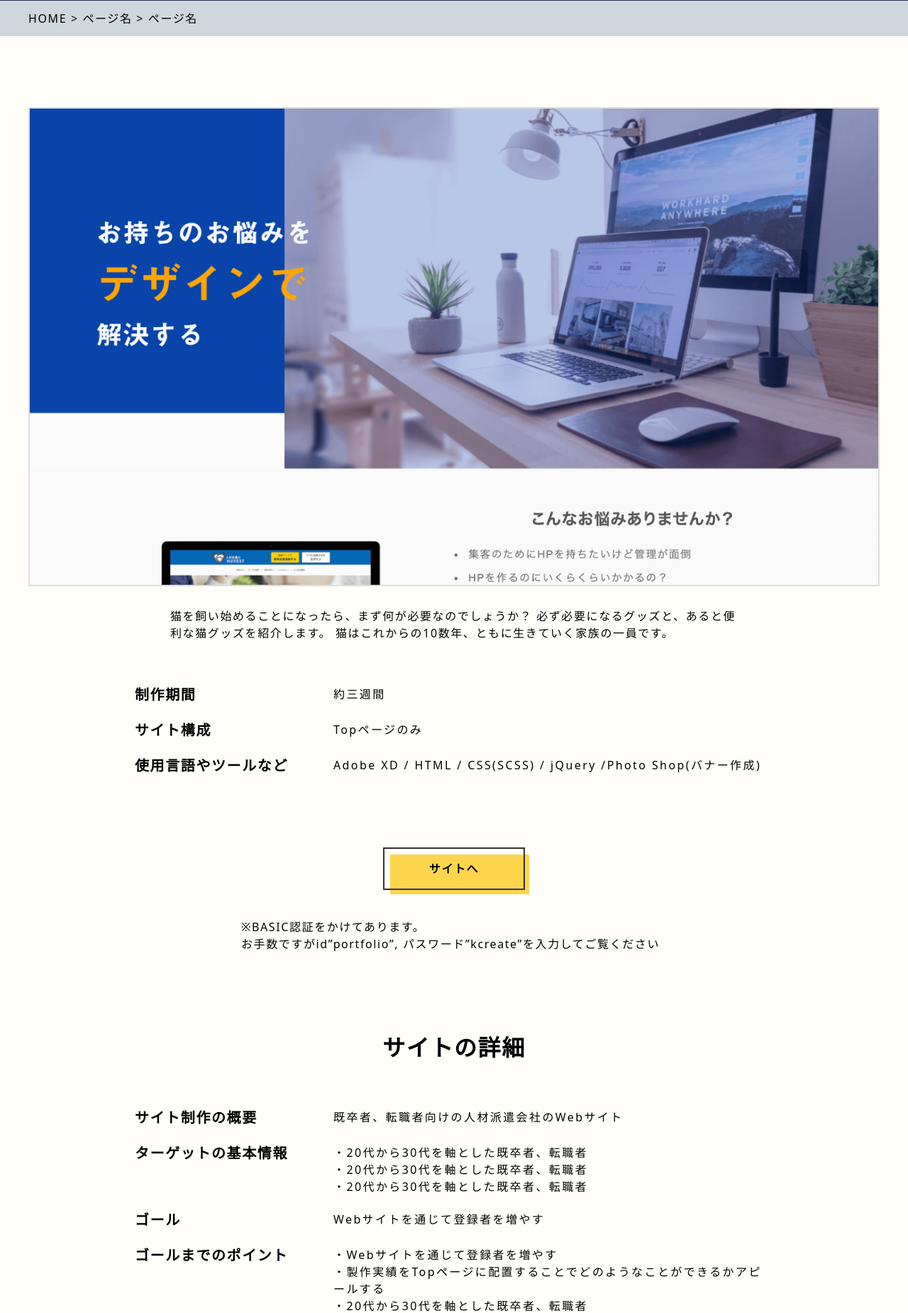
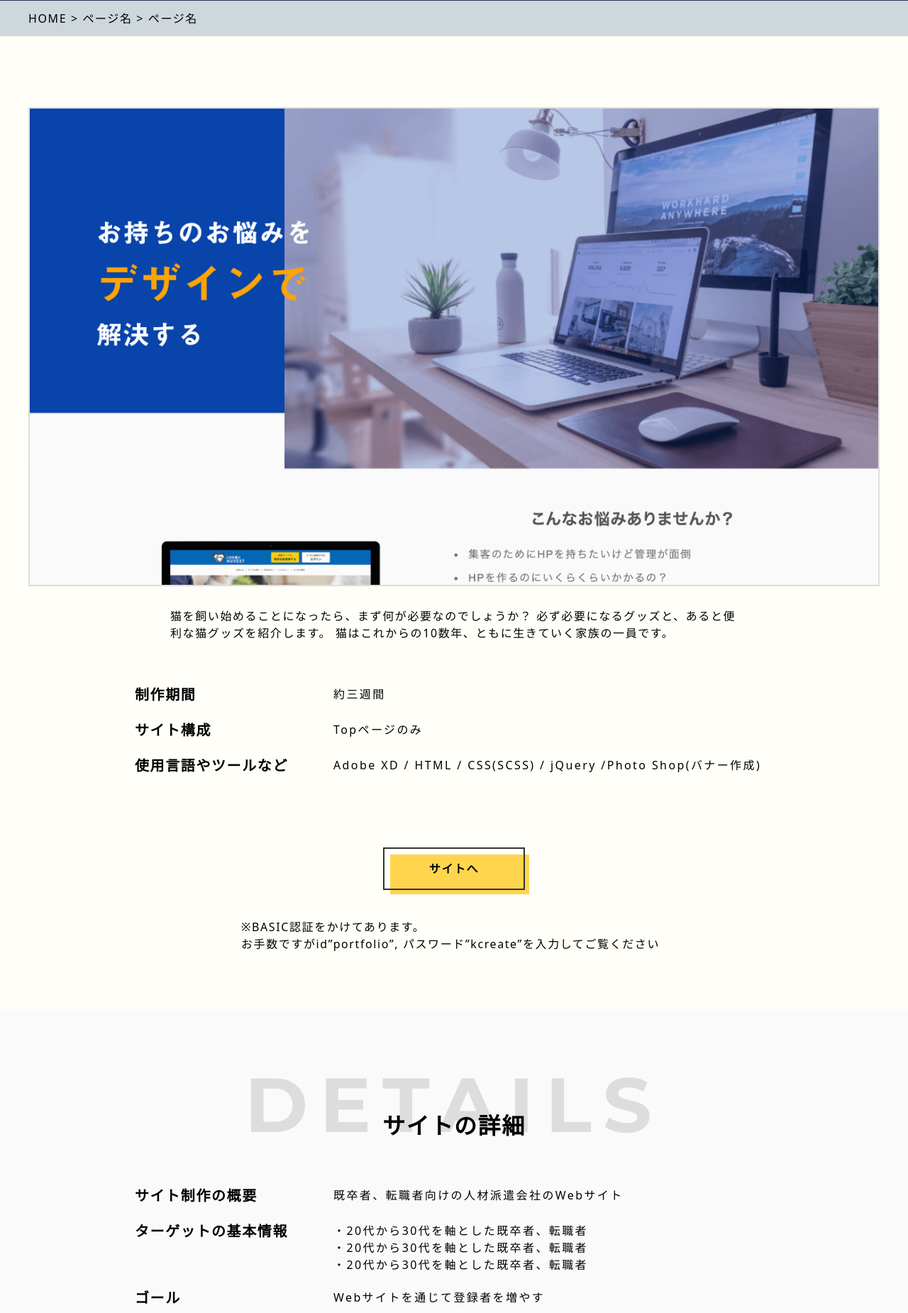
Before and after one commit to kbo580/my-portfolio-2022.7.25, a PHP site: page /single-temp.html in a window 1280 px wide. Shown: the part 559-2409 px from the top of the page at 71% size. Run offline with PHP 8.4, Linux system fonts and the light colour scheme; some libraries are stand-ins or nearby versions; some web fonts are replaced.

Commit message:
見出しの調整

```diff
--- a/404.html
+++ b/404.html
@@ -19,7 +19,7 @@
 <body>
   <header class="header">
     <div class="header__wrapper inner">
-      <h1 class="logo en-title">
+      <h1 class="logo en-text">
         <a href="index.html" class="logo__link">Yuta Kobayashi's<br>Portfolio</a>
       </h1>
 
@@ -57,7 +57,7 @@
   </header>
 
   <main>
-    <h2 class="heading-common page-heading en-title"><span class="first-letter--change">4</span>04 page</h2>
+    <h2 class="heading-common page-heading en-text"><span class="first-letter--change">4</span>04 page</h2>
 
     <div class="breadcrumbs">
       <div class="breadcrumb_inner inner">
--- a/archive-banners.html
+++ b/archive-banners.html
@@ -20,7 +20,7 @@
 <body>
   <header class="header">
     <div class="header__wrapper inner">
-      <h1 class="logo en-title">
+      <h1 class="logo en-text">
         <a href="index.html" class="logo__link">Yuta Kobayashi's<br>Portfolio</a>
       </h1>
 
@@ -58,7 +58,7 @@
   </header>
 
   <main>
-    <h2 class="heading-common page-heading en-title"><span class="first-letter--change">b</span>anners</h2>
+    <h2 class="heading-common page-heading en-text"><span class="first-letter--change">b</span>anners</h2>
 
     <div class="breadcrumbs">
       <div class="breadcrumb_inner inner">
--- a/archive-practice.html
+++ b/archive-practice.html
@@ -20,7 +20,7 @@
 <body>
   <header class="header">
     <div class="header__wrapper inner">
-      <h1 class="logo en-title">
+      <h1 class="logo en-text">
         <a href="index.html" class="logo__link">Yuta Kobayashi's<br>Portfolio</a>
       </h1>
 
@@ -58,7 +58,7 @@
   </header>
 
   <main>
-    <h2 class="heading-common page-heading en-title"><span class="first-letter--change">p</span>ractice</h2>
+    <h2 class="heading-common page-heading en-text"><span class="first-letter--change">p</span>ractice</h2>
 
     <div class="breadcrumbs">
       <div class="breadcrumb_inner inner">
--- a/contact.html
+++ b/contact.html
@@ -19,7 +19,7 @@
 <body>
   <header class="header">
     <div class="header__wrapper inner">
-      <h1 class="logo en-title">
+      <h1 class="logo en-text">
         <a href="index.html" class="logo__link">Yuta Kobayashi's<br>Portfolio</a>
       </h1>
 
@@ -57,7 +57,7 @@
   </header>
 
   <main>
-    <h2 class="heading-common page-heading en-title"><span class="first-letter--change">c</span>ontact</h2>
+    <h2 class="heading-common page-heading en-text"><span class="first-letter--change">c</span>ontact</h2>
 
     <div class="breadcrumbs">
       <div class="breadcrumb_inner inner">
--- a/css/styles.css
+++ b/css/styles.css
@@ -74,6 +74,17 @@ footer {
     padding: 0 40px;
   }
 }
+/* -------------------------------------------- */
+/* 見出し関連 */
+/* -------------------------------------------- */
+/* 見出しの共通部分 */
+.heading-common {
+  font-size: 2.5rem;
+  line-height: 1;
+  letter-spacing: 0.1em;
+}
+
+/* セクションの見出し */
 .sec-heading {
   position: relative;
   padding: 40px 0;
@@ -104,12 +115,21 @@ footer {
   line-height: 1;
 }
 
-.sec-sub-heading {
+/* セクションの小見出し(h3) */
+.sub-heading__wrapper {
+  position: relative;
+  text-align: center;
+}
+
+.sub-heading {
   font-size: 1.375rem;
-  position: relative;
   text-align: center;
 }
-.sec-sub-heading.--daikei {
+.sub-heading.--top {
+  position: relative;
+  text-align: center;
+}
+.sub-heading.--top.--daikei {
   background-color: #FFFEF8;
   padding: 18px 0;
   max-width: 480px;
@@ -118,46 +138,20 @@ footer {
   -webkit-clip-path: polygon(20% 0%, 80% 0%, 100% 100%, 0% 100%);
           clip-path: polygon(20% 0%, 80% 0%, 100% 100%, 0% 100%);
 }
-
-@media (min-width: 768px) {
-  .sec-heading {
-    font-size: 5.625rem;
-    padding-top: 130px;
-    padding: 90px 0;
-  }
-  .sec-heading::after {
-    height: 210px;
-  }
-  .sec-heading__works {
-    padding: 200px 0 328px;
-  }
-  .sec-heading--ja {
-    font-size: 1.25rem;
-  }
-  .sec-sub-heading {
-    font-size: 2rem;
-  }
-  .sec-sub-heading.--daikei {
-    margin: -128px auto 0;
-    padding: 40px 0;
-  }
-}
-/* -------------------------------------------- */
-/* パーツ類 */
-/* -------------------------------------------- */
-.heading-common {
-  text-transform: uppercase;
-  font-size: 2.5rem;
-  line-height: 1;
-  letter-spacing: 0.1em;
-}
-
-.padding-container {
-  padding-top: 50px;
-  padding-bottom: 100px;
-}
-
-/* ページタイトル */
+.sub-heading-en {
+  color: #ddd;
+  letter-spacing: 0.15em;
+  font-size: 3.75rem;
+}
+.sub-heading.--ja {
+  position: absolute;
+  left: 50%;
+  -webkit-transform: translateX(-50%);
+  transform: translateX(-50%);
+  bottom: 0;
+}
+
+/* 下層ページのページタイトル */
 .page-heading {
   padding: 60px 20px;
   text-align: center;
@@ -165,10 +159,55 @@ footer {
   color: #fff;
 }
 
-.en-title {
-  font-family: "Montserrat", sans-serif;
-}
-
+@media (min-width: 768px) {
+  /* 見出しの共通部分 */
+  .heading-common {
+    font-size: 5.625rem;
+  }
+  /* セクションの見出し */
+  .sec-heading {
+    font-size: 5.625rem;
+    padding-top: 130px;
+    padding: 90px 0;
+  }
+  .sec-heading::after {
+    height: 210px;
+  }
+  .sec-heading__works {
+    padding: 200px 0 328px;
+  }
+  .sec-heading--ja {
+    font-size: 1.25rem;
+  }
+  /* セクションの小見出し(h3) */
+  .sub-heading {
+    font-size: 2rem;
+  }
+  .sub-heading.--top {
+    position: relative;
+    text-align: center;
+  }
+  .sub-heading.--top.--daikei {
+    margin: -128px auto 0;
+    padding: 40px 0;
+  }
+  .sub-heading-en {
+    font-size: 6.75rem;
+  }
+  /* 下層ページのページタイトル */
+  .page-heading {
+    padding: 140px 40px;
+  }
+}
+/* -------------------------------------------- */
+/* パーツ類 */
+/* -------------------------------------------- */
+.padding-container {
+  padding-top: 50px;
+  padding-bottom: 100px;
+}
+
+/* ボタン */
 .btn {
   display: block;
   padding: 1em 2em;
@@ -181,7 +220,7 @@ footer {
 }
 .btn--more {
   font-size: 0.875rem;
-  border: 1px solid #000;
+  border: 2px solid #000;
   width: 200px;
   border-radius: 4px;
   background-color: #fff;
@@ -201,8 +240,7 @@ footer {
 .btn--more:hover {
   background-color: #262f57;
   color: #fff;
-  border-top: 2px solid #fff;
-  border-right: 2px solid #fff;
+  border: 2px solid transparent;
 }
 .btn--pageChange {
   font-weight: bold;
@@ -257,6 +295,7 @@ footer {
           transform: translate(-50%, -50%);
 }
 
+/* サムネイル */
 .thum {
   aspect-ratio: 16/9;
   width: 100%;
@@ -268,35 +307,6 @@ footer {
      object-fit: cover;
   width: 100%;
   height: 100%;
-}
-
-.mt-70 {
-  margin-top: 70px;
-}
-
-/* addClass用 */
-.marginTop {
-  margin-top: 70px;
-}
-
-.bg-color {
-  background: #FFFEF8;
-}
-
-.bg-gradient {
-  background: -webkit-gradient(linear, left top, left bottom, from(#C2E9FB), to(#A1C4FD));
-  background: linear-gradient(to bottom, #C2E9FB, #A1C4FD);
-}
-
-.first-letter--change {
-  color: #FFD54D;
-}
-
-.over--inner {
-  margin-left: calc(50% - 50vw);
-  margin-right: calc(50% - 50vw);
-  padding-left: calc(50vw - 50%);
-  padding-right: calc(50vw - 50%);
 }
 
 /*  パンクズ  */
@@ -312,17 +322,10 @@ footer {
 }
 
 @media (min-width: 768px) {
-  .heading-common {
-    font-size: 5.625rem;
-  }
   .padding-container {
     padding-top: 100px;
     padding-bottom: 150px;
   }
-  /* ページタイトル */
-  .page-heading {
-    padding: 140px 40px;
-  }
   .btn--more {
     font-size: 1rem;
     width: 230px;
@@ -334,6 +337,54 @@ footer {
   .item--responsive {
     width: 48%;
   }
+  /*  パンクズ  */
+  .breadcrumbs {
+    height: 50px;
+  }
+}
+@media (min-width: 992px) {
+  .item--responsive {
+    width: 31%;
+  }
+}
+/* -------------------------------------------- */
+/* 補助クラス */
+/* -------------------------------------------- */
+.en-text {
+  font-family: "Montserrat", sans-serif;
+  text-transform: uppercase;
+}
+
+.mt-70 {
+  margin-top: 70px;
+}
+
+/* addClass用 */
+.marginTop {
+  margin-top: 70px;
+}
+
+.bg-color {
+  background: #FFFEF8;
+}
+
+.bg-gradient {
+  background: -webkit-gradient(linear, left top, left bottom, from(#C2E9FB), to(#A1C4FD));
+  background: linear-gradient(to bottom, #C2E9FB, #A1C4FD);
+}
+
+.first-letter--change {
+  color: #FFD54D;
+}
+
+.over--inner {
+  margin-left: calc(50% - 50vw);
+  margin-right: calc(50% - 50vw);
+  padding-left: calc(50vw - 50%);
+  padding-right: calc(50vw - 50%);
+}
+
+@media (min-width: 768px) {
   .mt-70 {
     margin-top: 100px;
   }
@@ -343,15 +394,6 @@ footer {
   }
   .mla {
     margin-left: initial;
-  }
-  /*  パンクズ  */
-  .breadcrumbs {
-    height: 50px;
-  }
-}
-@media (min-width: 992px) {
-  .item--responsive {
-    width: 31%;
   }
 }
 /* -------------------------------------------- */
@@ -1331,7 +1373,7 @@ span.wpcf7-not-valid-tip::before {
   padding: 40px 0;
 }
 .single-top {
-  padding-bottom: 30px;
+  padding-bottom: 40px;
 }
 .single-top__thum {
   border: 2px solid #ddd;
@@ -1343,6 +1385,9 @@ span.wpcf7-not-valid-tip::before {
 .single-top__attention {
   max-width: 600px;
   margin: 40px auto 0;
+}
+.single-detail {
+  background-color: #FAFAFB;
 }
 .single-point__wrapper {
   display: -webkit-box;
@@ -1421,8 +1466,14 @@ span.wpcf7-not-valid-tip::before {
 }
 
 @media (min-width: 768px) {
+  .single__heading-en {
+    font-size: 6.75rem;
+  }
   .single__wrapper {
     padding: 80px 0;
+  }
+  .single-top {
+    padding-bottom: 80px;
   }
   .single-point__wrapper {
     -webkit-box-orient: horizontal;
--- a/css/styles.scss
+++ b/css/styles.scss
@@ -85,7 +85,17 @@ footer {
   }
 }
 
-// セクション関連
+/* -------------------------------------------- */
+/* 見出し関連 */
+/* -------------------------------------------- */
+/* 見出しの共通部分 */
+.heading-common{
+  font-size: rem(40);
+  line-height: 1; //微調整
+  letter-spacing: 0.1em;
+}
+
+/* セクションの見出し */
 .sec-heading{
   position: relative;
   // padding-top: 60px;
@@ -129,8 +139,17 @@ footer {
   line-height: 1;
 }
 
-.sec-sub-heading{
+/* セクションの小見出し(h3) */
+.sub-heading__wrapper{
+  position: relative;
+  text-align: center;
+}
+
+.sub-heading{
   font-size: rem(22);
+  text-align: center;
+
+  &.--top{
     position: relative;
     text-align: center;
 
@@ -145,52 +164,22 @@ footer {
     }
   }
 
-
-@media (min-width: 768px){
-  .sec-heading{
-    font-size: rem(90);
-    padding-top: 130px;
-    padding: 90px 0;
-
-    &::after{
-      height: 210px;
-    }
-
-    &__works{
-      padding: 200px 0 328px;
-    }
-  }
-
-  .sec-heading--ja{
-    font-size: rem(20);
-  }
-
-  .sec-sub-heading{
-    font-size: rem(32);
-
-    &.--daikei{
-      margin: -128px auto 0;
-      padding: 40px 0;
-    }
-  }
-}
-
-/* -------------------------------------------- */
-/* パーツ類 */
-/* -------------------------------------------- */
-.heading-common{
-  text-transform: uppercase;
-  font-size: rem(40);
-  line-height: 1; //微調整
-  letter-spacing: 0.1em;
-}
-
-.padding-container{
-  padding-top: 50px;
-  padding-bottom: 100px;
-}
-
-/* ページタイトル */
+  &-en{
+    color: #ddd;
+    letter-spacing: 0.15em;
+    font-size: rem(60);
+  }
+
+  &.--ja{
+    position: absolute;
+    left: 50%;
+    -webkit-transform: translateX(-50%);
+    transform: translateX(-50%);
+    bottom: 0;
+  }
+}
+
+/* 下層ページのページタイトル */
 .page-heading{
   padding: 60px 20px;
   text-align: center;
@@ -198,10 +187,70 @@ footer {
   color: #fff;
 }
 
-.en-title{
-  font-family: 'Montserrat', sans-serif;
-}
-
+
+
+@media (min-width: 768px){
+  /* 見出しの共通部分 */
+  .heading-common{
+    font-size: rem(90);
+  }
+
+  /* セクションの見出し */
+  .sec-heading{
+    font-size: rem(90);
+    padding-top: 130px;
+    padding: 90px 0;
+
+    &::after{
+      height: 210px;
+    }
+
+    &__works{
+      padding: 200px 0 328px;
+    }
+  }
+
+  .sec-heading--ja{
+    font-size: rem(20);
+  }
+
+  /* セクションの小見出し(h3) */
+  .sub-heading{
+    font-size: rem(32);
+
+    &.--top{
+      position: relative;
+      text-align: center;
+
+      &.--daikei{
+        margin: -128px auto 0;
+        padding: 40px 0;
+      }
+    }
+
+    &-en{
+      font-size: rem(108);
+    }
+  }
+
+  /* 下層ページのページタイトル */
+  .page-heading{
+    padding: 140px 40px;
+  }
+
+
+}
+
+/* -------------------------------------------- */
+/* パーツ類 */
+/* -------------------------------------------- */
+.padding-container{
+  padding-top: 50px;
+  padding-bottom: 100px;
+}
+
+
+/* ボタン */
 .btn{
   display: block;
   padding: 1em 2em;
@@ -214,7 +263,7 @@ footer {
 
   &--more{
     font-size: rem(14);
-    border: 1px solid #000;
+    border: 2px solid #000;
     width: 200px;
     border-radius: 4px;
     background-color: #fff;
@@ -234,8 +283,7 @@ footer {
     &:hover{
       background-color: $mainColor;
       color: #fff;
-      border-top: 2px solid #fff;
-      border-right: 2px solid #fff;
+      border: 2px solid transparent;
     }
   }
 
@@ -294,6 +342,7 @@ footer {
   }
 }
 
+/* サムネイル */
 .thum{
   aspect-ratio: 16 / 9;
   width: 100%;
@@ -305,38 +354,6 @@ footer {
     width: 100%;
     height: 100%;
   }
-}
-
-.item--responsive{
-
-}
-
-.mt-70{
-  margin-top: 70px;
-}
-
-/* addClass用 */
-.marginTop{
-  margin-top: 70px;
-}
-
-.bg-color{
-  background: $backgroundColor;
-}
-
-.bg-gradient{
-  background: linear-gradient(to bottom, #C2E9FB, #A1C4FD);
-}
-
-.first-letter--change{
-  color: $accentColor;
-}
-
-.over--inner{
-  margin-left: calc(50% - 50vw);
-  margin-right: calc(50% - 50vw);
-  padding-left: calc(50vw - 50%);
-  padding-right: calc(50vw - 50%);
 }
 
 /*  パンクズ  */
@@ -348,20 +365,11 @@ footer {
 }
 
 @media (min-width: 768px){
-  .heading-common{
-    font-size: rem(90);
-  }
-
   .padding-container{
     padding-top: 100px;
     padding-bottom: 150px;
   }
 
-  /* ページタイトル */
-  .page-heading{
-    padding: 140px 40px;
-  }
-
   .btn{
 
     &--more{
@@ -379,6 +387,55 @@ footer {
     width: 48%;
   }
 
+  /*  パンクズ  */
+  .breadcrumbs{
+    height: 50px;
+  }
+}
+
+@media (min-width: 992px){
+  .item--responsive{
+    width: 31%;
+  }
+}
+
+/* -------------------------------------------- */
+/* 補助クラス */
+/* -------------------------------------------- */
+.en-text{
+  font-family: 'Montserrat', sans-serif;
+  text-transform: uppercase;
+}
+
+.mt-70{
+  margin-top: 70px;
+}
+
+/* addClass用 */
+.marginTop{
+  margin-top: 70px;
+}
+
+.bg-color{
+  background: $backgroundColor;
+}
+
+.bg-gradient{
+  background: linear-gradient(to bottom, #C2E9FB, #A1C4FD);
+}
+
+.first-letter--change{
+  color: $accentColor;
+}
+
+.over--inner{
+  margin-left: calc(50% - 50vw);
+  margin-right: calc(50% - 50vw);
+  padding-left: calc(50vw - 50%);
+  padding-right: calc(50vw - 50%);
+}
+
+@media (min-width: 768px){
   .mt-70{
     margin-top: 100px;
   }
@@ -391,18 +448,8 @@ footer {
   .mla{
     margin-left: initial;
   }
-
-  /*  パンクズ  */
-  .breadcrumbs{
-    height: 50px;
-  }
-}
-
-@media (min-width: 992px){
-  .item--responsive{
-    width: 31%;
-  }
-}
+}
+
 
 /* -------------------------------------------- */
 /* header */
@@ -1407,12 +1454,13 @@ span.wpcf7-not-valid-tip {
 /* single */
 /* -------------------------------------------- */
 .single{
+
   &__wrapper{
     padding: 40px 0;
   }
 
   &-top{
-    padding-bottom: 30px;
+    padding-bottom: 40px;
 
     &__thum{
       border: 2px solid #ddd;
@@ -1430,7 +1478,7 @@ span.wpcf7-not-valid-tip {
   }
 
   &-detail{
-
+    background-color: #FAFAFB;
   }
 
   &-point{
@@ -1516,13 +1564,19 @@ span.wpcf7-not-valid-tip {
 
 @media (min-width: 768px){
   .single{
+    &__heading{
+
+      &-en{
+        font-size: rem(108);
+      }
+    }
 
     &__wrapper{
       padding: 80px 0;
     }
 
-    &__top{
-
+    &-top{
+      padding-bottom: 80px;
     }
 
     &-point{
--- a/js/main.js
+++ b/js/main.js
@@ -106,9 +106,6 @@ $(function(){
     $('.TextTyping span:nth-child(14)').append('<br>');
   });
 
-
-
-
     //バナー一覧のモーダル
   $('#modal-wrapper').hide();
 
--- a/single-temp.html
+++ b/single-temp.html
@@ -19,7 +19,7 @@
 <body>
   <header class="header">
     <div class="header__wrapper inner">
-      <h1 class="logo en-title">
+      <h1 class="logo en-text">
         <a href="index.html" class="logo__link">Yuta Kobayashi's<br>Portfolio</a>
       </h1>
 
@@ -57,7 +57,7 @@
   </header>
 
   <main>
-    <h2 class="heading-common page-heading en-title"><span class="first-letter--change">Y</span>イトルが入るタイトルが入る</h2>
+    <h2 class="heading-common page-heading en-text"><span class="first-letter--change">Y</span>イトルが入るタイトルが入る</h2>
 
     <div class="breadcrumbs">
       <div class="breadcrumb_inner inner">
@@ -114,8 +114,13 @@
         </div>
         <!-- /single-top -->
 
-        <div class="single-detail single__wrapper">
-          <h3 class="sec-sub-heading">サイトの詳細</h3>
+        <div class="single-detail single__wrapper over--inner">
+          <div class="inner">
+
+            <div class="sub-heading__wrapper">
+              <h3 class="sub-heading  --ja">サイトの詳細</h3>
+              <p class="heading-common en-text sub-heading-en">details</p>
+            </div>
 
             <ul class="single-content">
               <li class="single-content__list">
@@ -162,10 +167,15 @@
             <!-- /single-content -->
 
           </div>
+          <!-- /inner -->
+        </div>
         <!-- /single__detail -->
 
         <div class="single-point single__wrapper">
-          <h3 class="sec-sub-heading">サイト制作のポイント</h3>
+          <div class="sub-heading__wrapper">
+            <h3 class="sub-heading --ja">制作のポイント</h3>
+            <p class="heading-common en-text sub-heading-en">points</p>
+          </div>
 
           <div class="single-point__wrapper">
             <div class="single-point__image">
--- a/template.html
+++ b/template.html
@@ -19,7 +19,7 @@
 <body>
   <header class="header">
     <div class="header__wrapper inner">
-      <h1 class="logo en-title">
+      <h1 class="logo en-text">
         <a href="index.html" class="logo__link">Yuta Kobayashi's<br>Portfolio</a>
       </h1>
 
@@ -57,7 +57,7 @@
   </header>
 
   <main>
-    <h2 class="heading-common page-heading en-title"><span class="first-letter--change">Y</span>orks</h2>
+    <h2 class="heading-common page-heading en-text"><span class="first-letter--change">Y</span>orks</h2>
 
     <div class="breadcrumbs breadcrumbs-mb">
       <div class="breadcrumb_inner inner">
--- a/works.html
+++ b/works.html
@@ -19,7 +19,7 @@
 <body>
   <header class="header">
     <div class="header__wrapper inner">
-      <h1 class="logo en-title">
+      <h1 class="logo en-text">
         <a href="index.html" class="logo__link">Yuta Kobayashi's<br>Portfolio</a>
       </h1>
 
@@ -57,7 +57,7 @@
   </header>
 
   <main>
-    <h2 class="heading-common page-heading en-title"><span class="first-letter--change">w</span>orks</h2>
+    <h2 class="heading-common page-heading en-text"><span class="first-letter--change">w</span>orks</h2>
 
     <div class="breadcrumbs">
       <div class="breadcrumb_inner inner">
```
Also changed, not shown: index.html (+12 -8 lines), profile.html (+7 -7 lines). Lines whose indentation alone changed are shown as unchanged.
